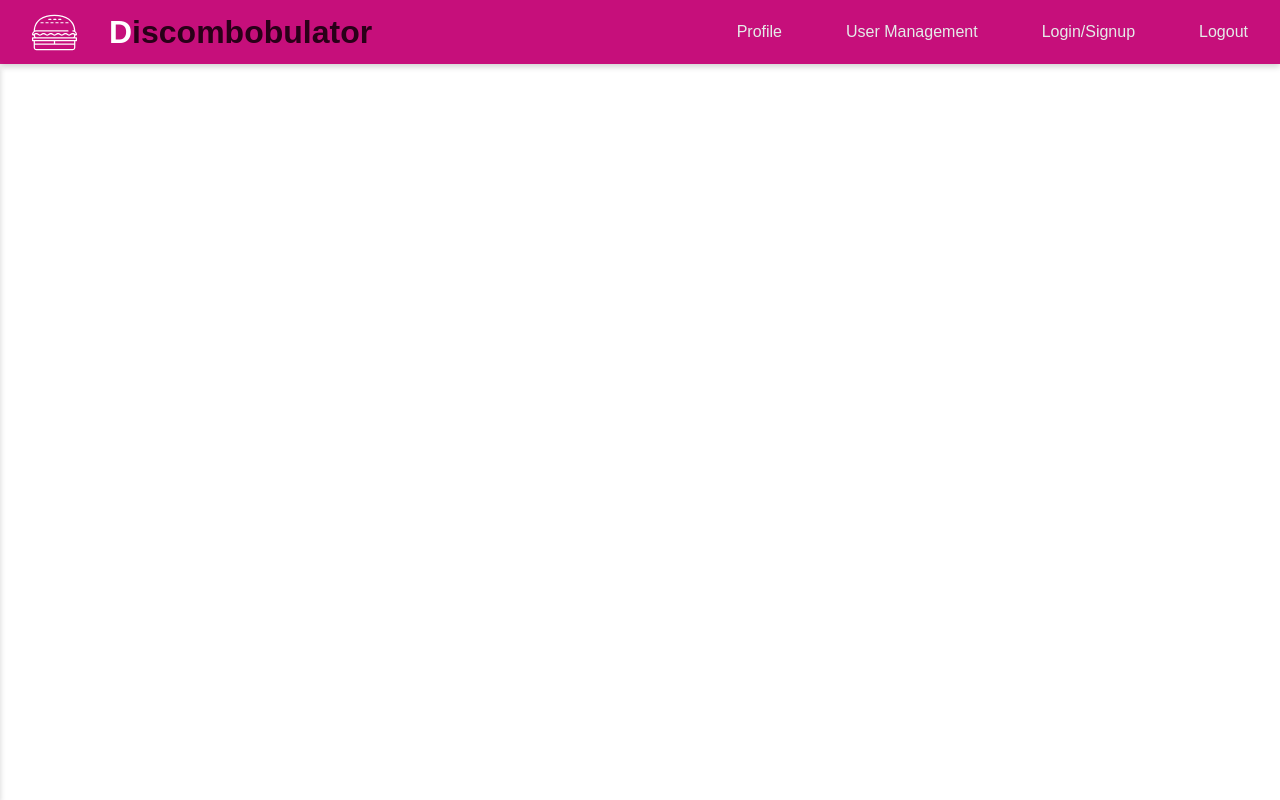
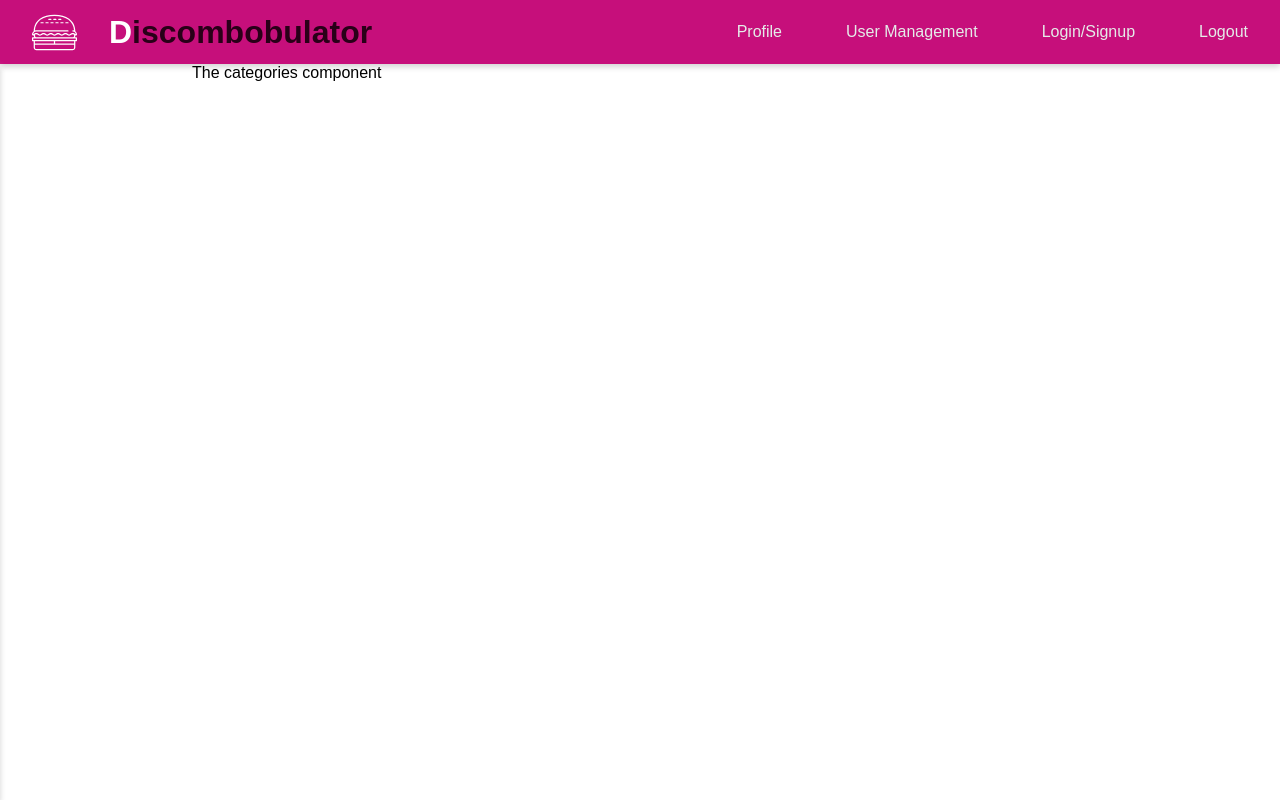
Before and after one commit to CamelJohn/Tasks-Frontend, a React (Vite) app: page /categories in a window 1280 px wide. Built offline with nearby package versions, Linux system fonts and the light colour scheme.

Commit message:
connected more components to navs

```diff
--- /dev/null
+++ b/src/Components/Categories/index.tsx
@@ -0,0 +1,5 @@
+const Categories: React.FC<{}> = () => {
+    return <div>The categories component</div>
+}
+
+export default Categories;
--- /dev/null
+++ b/src/Components/Dashboard/index.tsx
@@ -0,0 +1,5 @@
+const Dashboard: React.FC<{}> = () => {
+    return <div>The Dashboard component</div>
+}
+
+export default Dashboard;
--- a/src/Components/Header/index.tsx
+++ b/src/Components/Header/index.tsx
@@ -11,7 +11,7 @@ const Header: React.FC<SidenavToggleProps> = ({ setIsSidenavOpen, isSidenavOpen
             <Logo logo='Discombobulator' />
         </nav>
         <nav className={css.actions}>
-            <Link to="/" className={css.link}>Profile</Link>
+            <Link to="/profile" className={css.link}>Profile</Link>
             <Link to="/" className={css.link}>User Management</Link>
             <Link to="/" className={css.link}>Login/Signup</Link>
             <Link to="/" className={css.link}>Logout</Link>
--- /dev/null
+++ b/src/Components/Profile/index.tsx
@@ -0,0 +1,5 @@
+const Profile: React.FC<{}> = () => {
+    return <div>The Profile component</div>
+}
+
+export default Profile;
--- a/src/Components/Router/router.tsx
+++ b/src/Components/Router/router.tsx
@@ -1,6 +1,9 @@
 import { Route, Routes } from 'react-router-dom';
+
+import Categories from '../Categories';
+import Dashboard from '../Dashboard';
+import Profile from '../Profile';
 import Tasks from '../Tasks';
-
 import Welcome from '../Welcome';
 
 const MainRouter = () => {
@@ -8,6 +11,9 @@ const MainRouter = () => {
     <Routes>
       <Route path="/" element={<Welcome />} />
       <Route path="/tasks" element={<Tasks />}/>
+      <Route path="/categories" element={<Categories />} />
+      <Route path="/dashboard" element={<Dashboard />} />
+      <Route path="/profile" element={<Profile />} />
     </Routes>
   );
 };
--- a/src/Components/Sidenav/index.tsx
+++ b/src/Components/Sidenav/index.tsx
@@ -24,8 +24,8 @@ const Sidenav: React.FC<SidenavToggleProps> = ({ isSidenavOpen, setIsSidenavOpen
     return <nav className={containerClasses} ref={sidenavRef}>
         <ul className={css.links}>
             <Link to="/tasks" className={css.navlink}>Tasks</Link>
-            <li className={css.navlink}>Categories</li>
-            <li className={css.navlink}>Dashboard</li>
+            <Link to="/categories" className={css.navlink}>Categories</Link>
+            <Link to="/dashboard" className={css.navlink}>Dashboard</Link>
         </ul>
     </nav>
 }
```
Also changed, not shown: src/Components/Categories/styles.module.scss (added), src/Components/Dashboard/styles.module.scss (added), src/Components/Profile/styles.module.scss (added).
